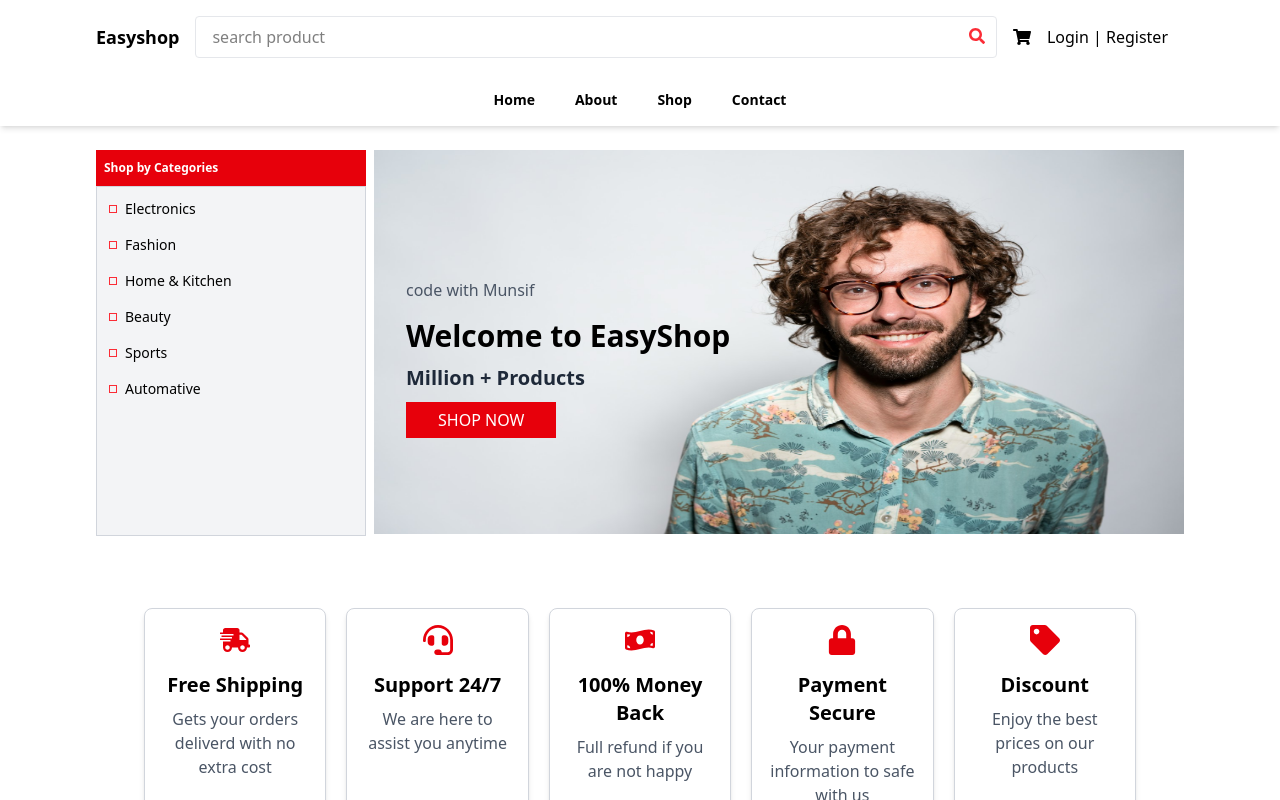
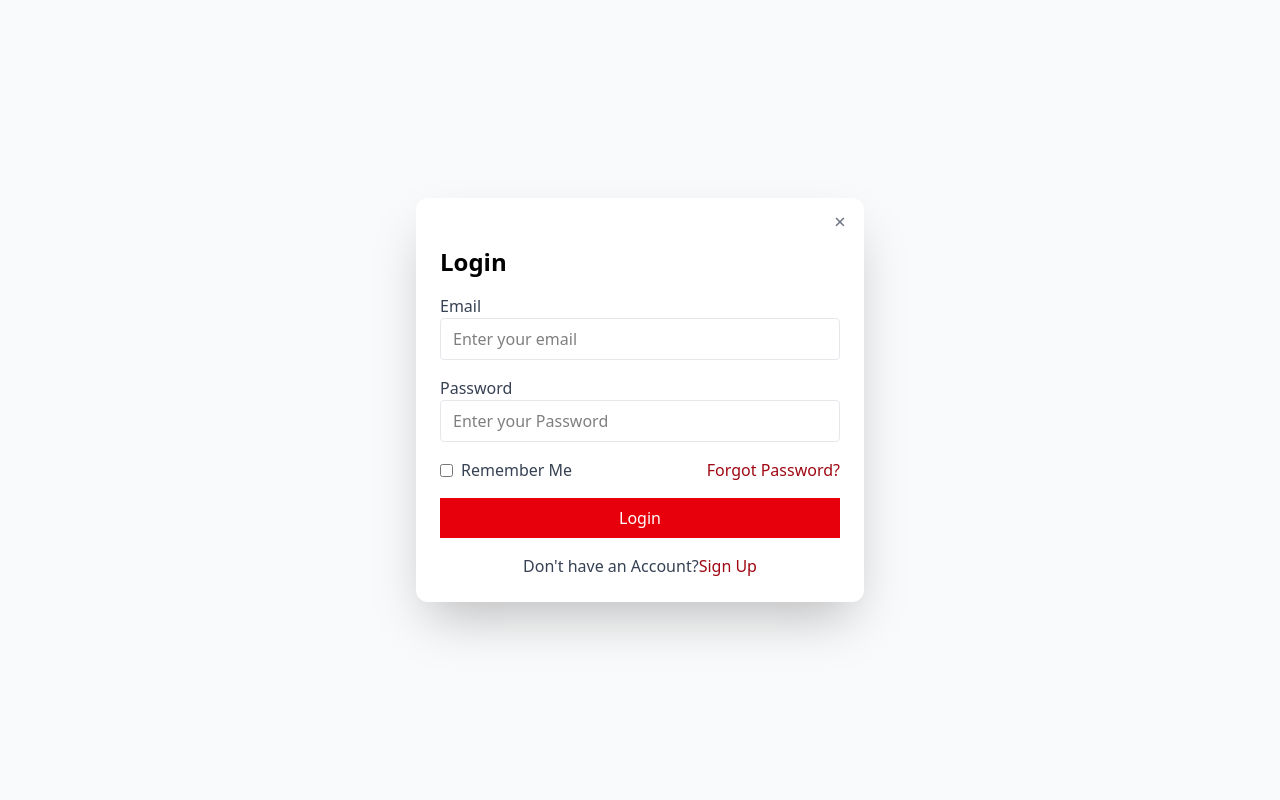
Before and after one commit to Muhammad-Munsif/e-commerce, a React (Vite) app: page / in a window 1280 px wide. Both pictures are taken after a click on the button "Login | Register". Shown: the top 800 px of the page. Built offline with nearby package versions, Linux system fonts and the light colour scheme.

Commit message:
Make a few changes in  a Register, login and navbar component

```diff
--- a/src/Components/Login.jsx
+++ b/src/Components/Login.jsx
@@ -1,6 +1,6 @@
 import React from 'react'
 
-const Login = () => {
+const Login = ({openSignUp}) => {
   return (
     <div>
       <h2 className='text-2xl font-bold mb-4'>Login</h2>
@@ -26,7 +26,7 @@ const Login = () => {
       </form>
       <div className='text-center'>
         <span className='text-gray-700'>Don't have an Account?</span>
-        <button className='text-red-800'>Sign Up</button>
+        <button className='text-red-800' onClick={openSignUp}>Sign Up</button>
       </div>
     </div>
   )
--- a/src/Components/Navbar.jsx
+++ b/src/Components/Navbar.jsx
@@ -1,8 +1,22 @@
-import React from "react";
+import React, { useState } from "react";
 import { FaSearch, FaShoppingCart, FaUser } from "react-icons/fa";
 import { Link } from "react-router-dom";
 import { useSelector } from "react-redux";
+import Model from "./Model";
+import Login from "./Login";
+import Register from "./Register";
 const Navbar = () => {
+  const [isModleOpen, setIsModelOpen] = useState(false)
+  const [isLogin, setIsLogin] = useState(true)
+
+  const openSignUp = () =>{
+    setIsLogin(false)
+    setIsModelOpen(true)
+  }
+  const openLogin = () => {
+    setIsLogin(true)
+    setIsModelOpen(true)
+  }
   const products = useSelector((state) => state.cart.products);
   return (
     <nav className="bg-white shadow-md ">
@@ -30,7 +44,7 @@ const Navbar = () => {
               </span>
             )}
           </Link>
-          <button className="hidden md:block">Login | Register</button>
+          <button className="hidden md:block" onClick={() => setIsModelOpen(true)}>Login | Register</button>
           <button className="block md:hidden">
             <FaUser />
           </button>
@@ -53,6 +67,9 @@ const Navbar = () => {
           Contact
         </Link>
       </div>
+      <Model isModelOpen={isModleOpen} setIsModelOpen={setIsModelOpen}>
+        {isLogin ? <Login openSignUp={openSignUp}/> : <Register openLogin={openLogin}/>}
+      </Model>
     </nav>
   );
 };
--- a/src/Components/Register.jsx
+++ b/src/Components/Register.jsx
@@ -1,6 +1,6 @@
 import React from 'react'
 
-const Register = () => {
+const Register = ({openLogin}) => {
    return (
      <div>
        <h2 className='text-2xl font-bold mb-4'>Sign UP</h2>
@@ -24,7 +24,7 @@ const Register = () => {
        </form>
        <div className='text-center'>
          <span className='text-gray-700'>Already have an Account?</span>
-         <button className='text-red-800'>Login</button>
+         <button className='text-red-800' onClick={openLogin}>Login</button>
        </div>
      </div>
    )
```
